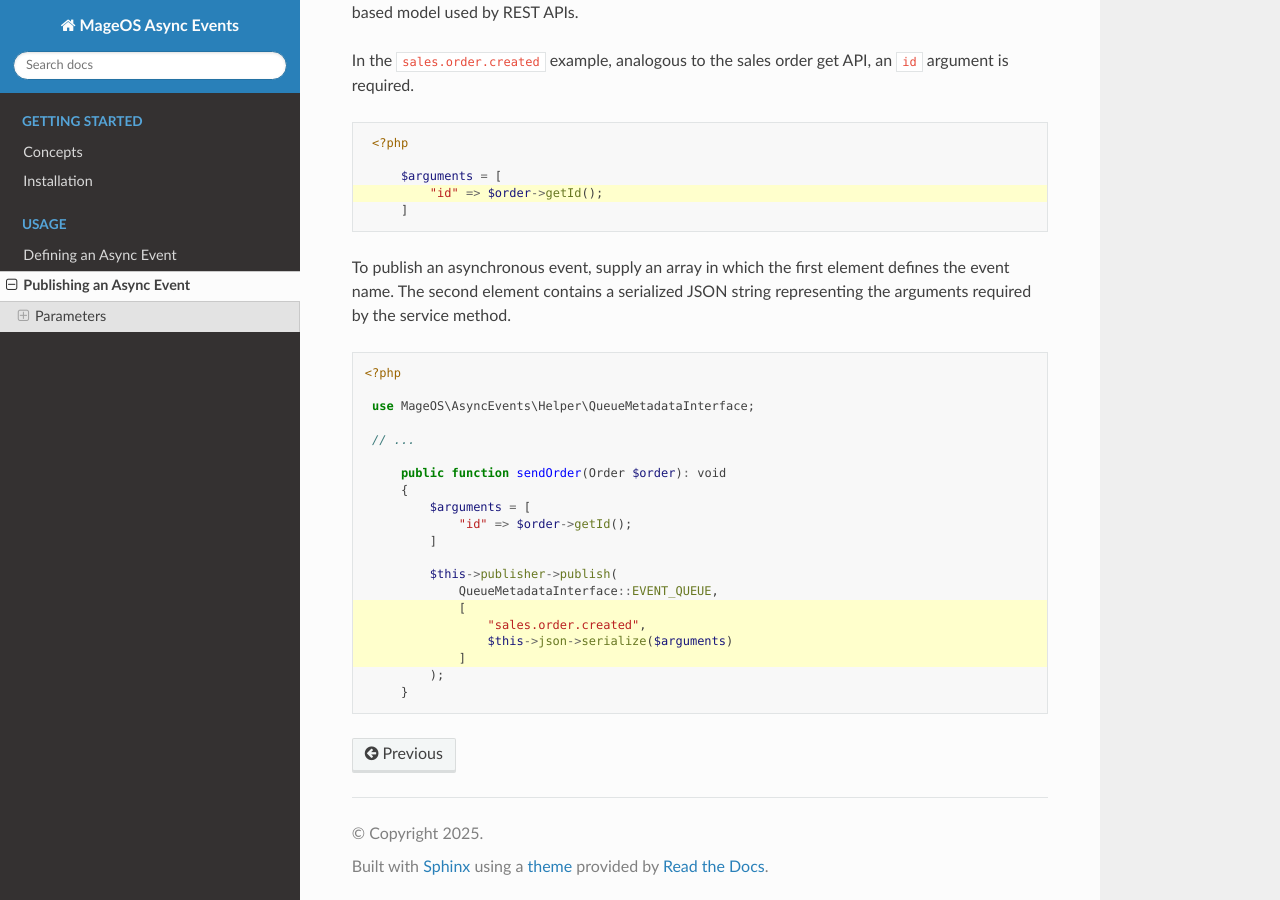
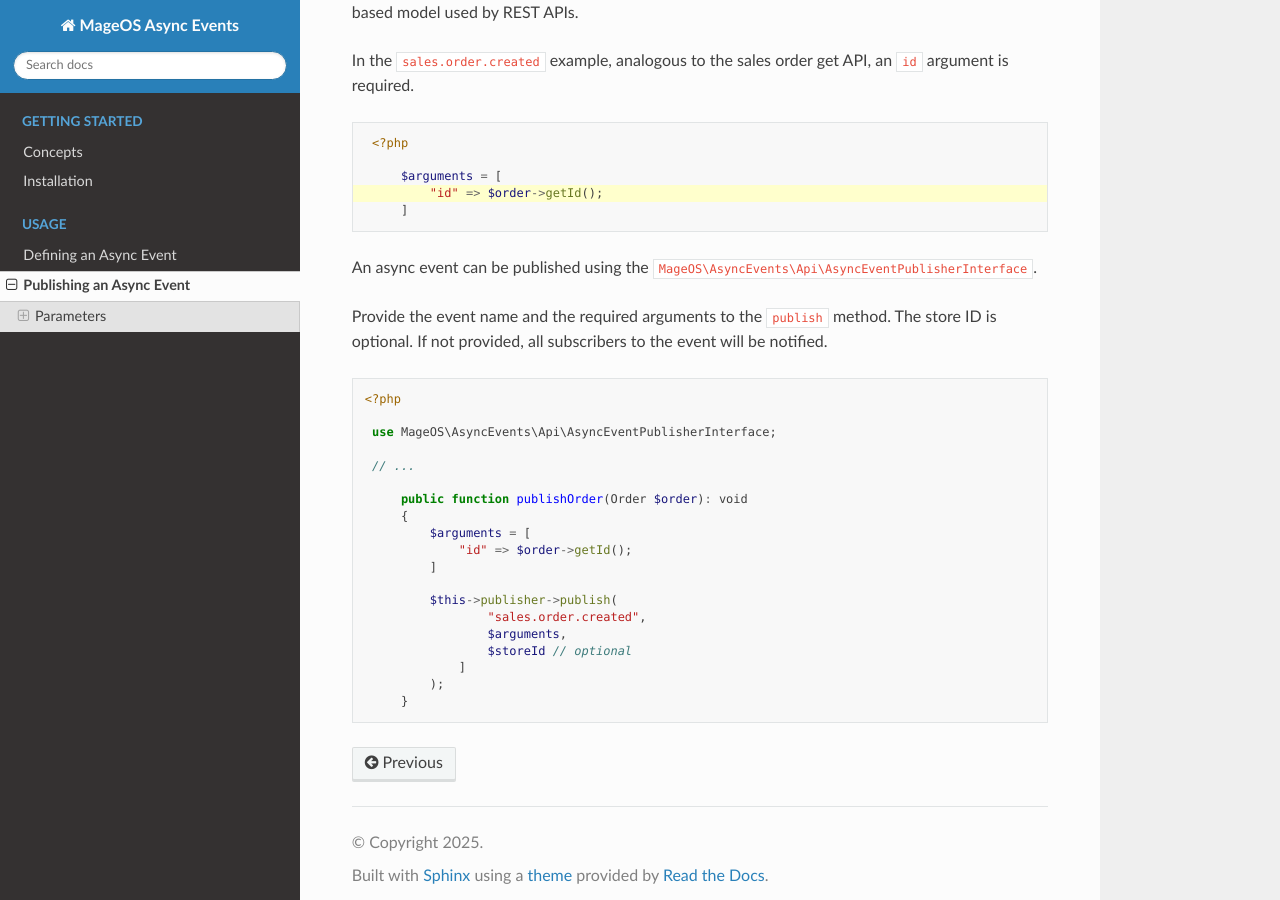
Before and after one commit to gowrizrh/async-events, a Sphinx documentation site: the page built from source/publishing_async_event.rst, in a window 1280 px wide and 900 px high, scrolled down 1023 px. Built offline with Sphinx 7.4.7 and the Read the Docs theme 3.1.0, drawn with Linux system fonts in a browser that asks for light colours.

Commit message:
docs: use native publish helper

```diff
--- a/source/publishing_async_event.rst
+++ b/source/publishing_async_event.rst
@@ -60,30 +60,30 @@ In the ``sales.order.created`` example, analogous to the sales order get API, an
             "id" => $order->getId();
         ]
 
-To publish an asynchronous event, supply an array in which the first element defines the event name. The second element
-contains a serialized JSON string representing the arguments required by the service method.
 
+An async event can be published using the ``MageOS\AsyncEvents\Api\AsyncEventPublisherInterface``.
+
+Provide the event name and the required arguments to the ``publish`` method. The store ID is optional. If not
+provided, all subscribers to the event will be notified.
 
 .. code-block:: php
-   :emphasize-lines: 15,16,17,18
 
    <?php
 
-    use MageOS\AsyncEvents\Helper\QueueMetadataInterface;
+    use MageOS\AsyncEvents\Api\AsyncEventPublisherInterface;
 
     // ...
 
-        public function sendOrder(Order $order): void
+        public function publishOrder(Order $order): void
         {
             $arguments = [
                 "id" => $order->getId();
             ]
 
             $this->publisher->publish(
-                QueueMetadataInterface::EVENT_QUEUE,
-                [
                     "sales.order.created",
-                    $this->json->serialize($arguments)
+                    $arguments,
+                    $storeId // optional
                 ]
             );
         }
```
